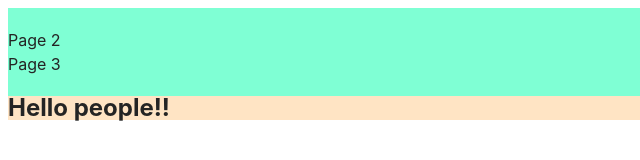
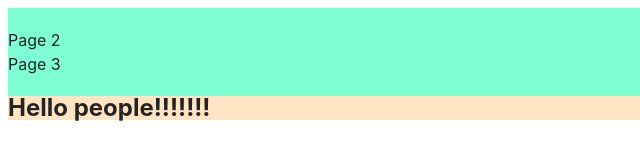
Before and after one commit to ivansinabdeev/best_team_92, a website built with Vite: page src/index.html in a window 1280 px wide. Shown: the full height of the page, 0-640 px from the left. Built offline with nearby package versions, Linux system fonts and the light colour scheme.

Commit message:
upd hero

```diff
--- a/src/partials/hero.html
+++ b/src/partials/hero.html
@@ -1,5 +1,5 @@
 <section class="hero">
   <div class="container">
-    <h1>Hello people!!</h1>
+    <h1>Hello people!!!!!!!</h1>
   </div>
 </section>
```
